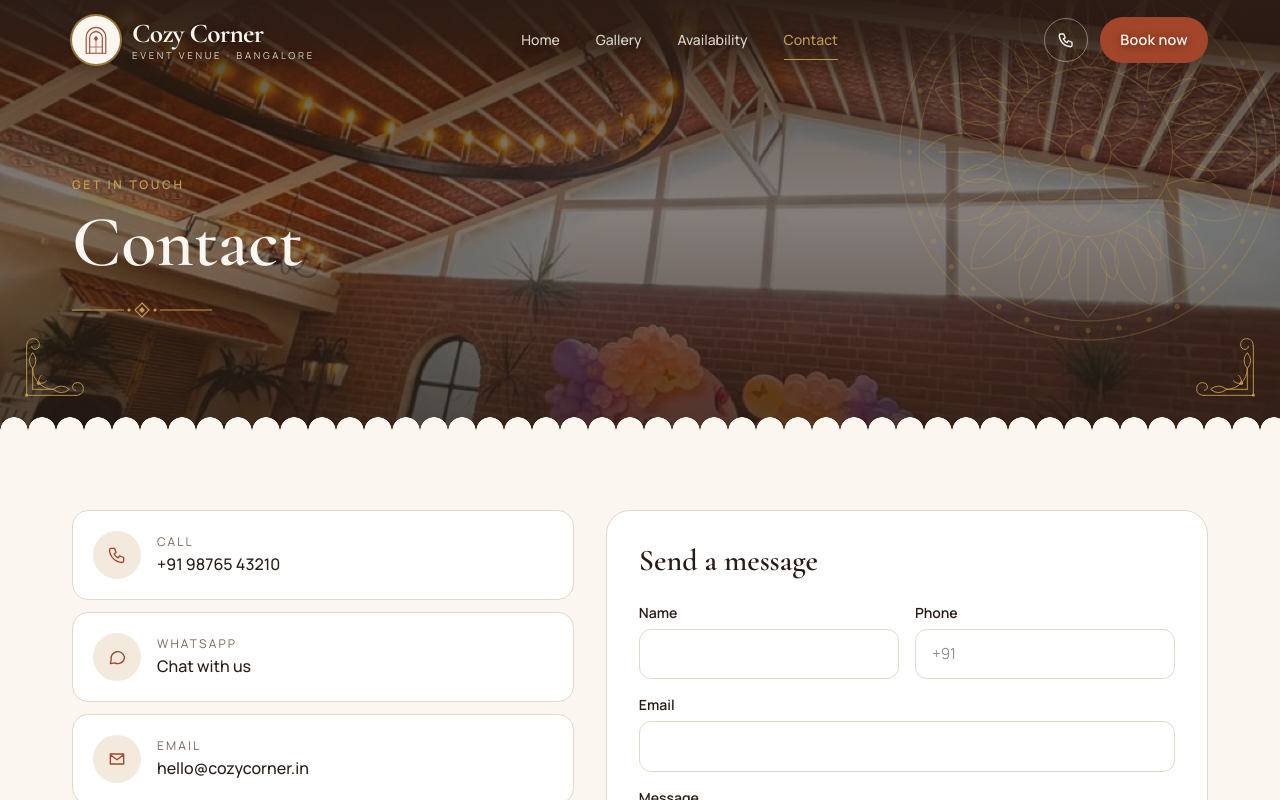
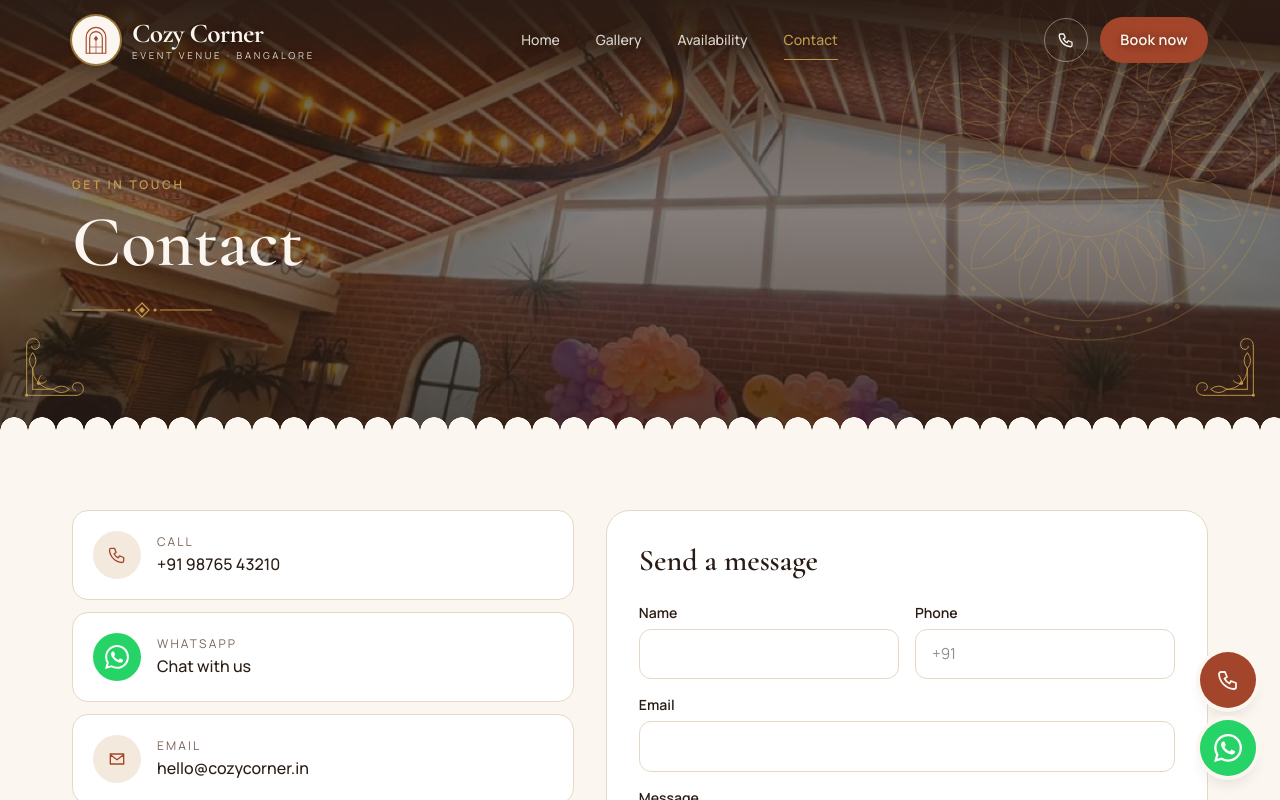
Before and after one commit to clevercroworg/cozy-corner, a Next.js app: page /contact in a window 1280 px wide. Shown: the top 800 px of the page. Built offline with nearby package versions, Linux system fonts and the light colour scheme.

Commit message:
Add sticky call and WhatsApp contact bar
Co-Authored-By: Claude Opus 5.5 <noreply@anthropic.com>

```diff
--- a/src/app/contact/page.tsx
+++ b/src/app/contact/page.tsx
@@ -1,6 +1,7 @@
 import type { Metadata } from "next";
 import { PageHeader } from "@/components/ornaments";
 import { photos } from "@/lib/gallery";
+import { WhatsAppIcon, whatsappHref } from "@/components/contact-bar";
 import { ContactForm } from "@/components/contact-form";
 import { site } from "@/lib/site";
 
@@ -9,7 +10,6 @@ export const metadata: Metadata = { title: "Contact" };
 const icons = {
   phone:
     "M5 4h4l2 5-2.5 1.5a11 11 0 0 0 5 5L15 13l5 2v4a2 2 0 0 1-2 2A16 16 0 0 1 3 6a2 2 0 0 1 2-2",
-  chat: "M21 12a8 8 0 0 1-11.6 7.1L4 20l1-4.6A8 8 0 1 1 21 12z",
   mail: "M4 6h16v12H4zM4 7l8 6 8-6",
   pin: "M12 21s-7-6-7-11a7 7 0 0 1 14 0c0 5-7 11-7 11zM12 12a2 2 0 1 0 0-4 2 2 0 0 0 0 4z",
 };
@@ -25,8 +25,8 @@ export default function ContactPage() {
     {
       label: "WhatsApp",
       value: "Chat with us",
-      href: `https://wa.me/${site.whatsapp}`,
-      icon: icons.chat,
+      href: whatsappHref,
+      icon: "whatsapp",
     },
     {
       label: "Email",
@@ -60,6 +60,11 @@ export default function ContactPage() {
                 rel="noreferrer"
                 className="flex items-center gap-4 rounded-2xl border border-line bg-white p-5 transition-colors hover:border-brick/40"
               >
+                {d.icon === "whatsapp" ? (
+                  <span className="grid size-12 shrink-0 place-items-center rounded-full bg-[#25D366] text-white">
+                    <WhatsAppIcon className="size-6" />
+                  </span>
+                ) : (
                   <span className="grid size-12 shrink-0 place-items-center rounded-full bg-sand text-brick">
                     <svg
                       width="20"
@@ -74,6 +79,7 @@ export default function ContactPage() {
                       <path d={d.icon} />
                     </svg>
                   </span>
+                )}
                 <span className="min-w-0">
                   <span className="block text-xs uppercase tracking-[0.18em] text-muted">
                     {d.label}
--- a/src/app/layout.tsx
+++ b/src/app/layout.tsx
@@ -1,6 +1,7 @@
 import type { Metadata } from "next";
 import { Cormorant_Garamond, Manrope } from "next/font/google";
 import { Header } from "@/components/header";
+import { ContactBar } from "@/components/contact-bar";
 import { Footer } from "@/components/footer";
 import { site } from "@/lib/site";
 import "./globals.css";
@@ -30,10 +31,11 @@ export default function RootLayout({ children }: LayoutProps<"/">) {
       lang="en"
       className={`${display.variable} ${body.variable} antialiased`}
     >
-      <body className="flex min-h-dvh flex-col font-sans">
+      <body className="flex min-h-dvh flex-col pb-[4.5rem] font-sans md:pb-0">
         <Header />
         <main className="flex-1">{children}</main>
         <Footer />
+        <ContactBar />
       </body>
     </html>
   );
--- /dev/null
+++ b/src/components/contact-bar.tsx
@@ -0,0 +1,97 @@
+import { site } from "@/lib/site";
+
+export const whatsappHref = `https://wa.me/${site.whatsapp}?text=${encodeURIComponent(
+  `Hi ${site.name}, I'd like to know about booking the venue.`,
+)}`;
+const telHref = `tel:${site.phone.replace(/\s/g, "")}`;
+
+export function WhatsAppIcon({ className = "" }: { className?: string }) {
+  return (
+    <svg
+      viewBox="0 0 24 24"
+      fill="currentColor"
+      aria-hidden
+      className={className}
+    >
+      <path d="M17.472 14.382c-.297-.149-1.758-.867-2.03-.967-.273-.099-.471-.148-.67.15-.197.297-.767.966-.94 1.164-.173.199-.347.223-.644.075-.297-.15-1.255-.463-2.39-1.475-.883-.788-1.48-1.761-1.653-2.059-.173-.297-.018-.458.13-.606.134-.133.298-.347.446-.52.149-.174.198-.298.298-.497.099-.198.05-.371-.025-.52-.075-.149-.669-1.612-.916-2.207-.242-.579-.487-.5-.669-.51-.173-.008-.371-.01-.57-.01-.198 0-.52.074-.792.372-.272.297-1.04 1.016-1.04 2.479 0 1.462 1.065 2.875 1.213 3.074.149.198 2.096 3.2 5.077 4.487.709.306 1.262.489 1.694.625.712.227 1.36.195 1.871.118.571-.085 1.758-.719 2.006-1.413.248-.694.248-1.289.173-1.413-.074-.124-.272-.198-.57-.347m-5.421 7.403h-.004a9.87 9.87 0 0 1-5.031-1.378l-.361-.214-3.741.982.998-3.648-.235-.374a9.86 9.86 0 0 1-1.51-5.26c.001-5.45 4.436-9.884 9.888-9.884 2.64 0 5.122 1.03 6.988 2.898a9.825 9.825 0 0 1 2.893 6.994c-.003 5.45-4.437 9.884-9.885 9.884m8.413-18.297A11.815 11.815 0 0 0 12.05 0C5.495 0 .16 5.335.157 11.892c0 2.096.547 4.142 1.588 5.945L.057 24l6.305-1.654a11.882 11.882 0 0 0 5.683 1.448h.005c6.554 0 11.89-5.335 11.893-11.893a11.821 11.821 0 0 0-3.48-8.413z" />
+    </svg>
+  );
+}
+
+function PhoneIcon({ className = "" }: { className?: string }) {
+  return (
+    <svg
+      viewBox="0 0 24 24"
+      fill="none"
+      stroke="currentColor"
+      strokeWidth="1.8"
+      strokeLinecap="round"
+      strokeLinejoin="round"
+      aria-hidden
+      className={className}
+    >
+      <path d="M5 4h4l2 5-2.5 1.5a11 11 0 0 0 5 5L15 13l5 2v4a2 2 0 0 1-2 2A16 16 0 0 1 3 6a2 2 0 0 1 2-2" />
+    </svg>
+  );
+}
+
+/** Call + WhatsApp: a sticky bottom bar on phones, floating buttons on larger screens. */
+export function ContactBar() {
+  return (
+    <>
+      {/* Phones */}
+      <div className="fixed inset-x-0 bottom-0 z-30 grid grid-cols-2 gap-2 border-t border-line bg-cream/95 px-3 pt-2.5 pb-[max(0.625rem,env(safe-area-inset-bottom))] shadow-[0_-8px_24px_-12px_rgb(42_28_21/0.3)] backdrop-blur-md md:hidden">
+        <a
+          href={telHref}
+          className="flex h-12 items-center justify-center gap-2 rounded-full bg-brick text-sm font-semibold text-cream active:bg-brick-dark"
+        >
+          <PhoneIcon className="size-5" />
+          Call now
+        </a>
+        <a
+          href={whatsappHref}
+          target="_blank"
+          rel="noreferrer"
+          className="flex h-12 items-center justify-center gap-2 rounded-full bg-[#25D366] text-sm font-semibold text-white active:bg-[#1ebe5b]"
+        >
+          <WhatsAppIcon className="size-5" />
+          WhatsApp
+        </a>
+      </div>
+
+      {/* Tablets & desktop */}
+      <div className="fixed bottom-6 right-6 z-30 hidden flex-col items-end gap-3 md:flex">
+        <a
+          href={telHref}
+          aria-label={`Call ${site.phone}`}
+          className="group flex items-center gap-3"
+        >
+          <span className="rounded-full bg-ink/85 px-3 py-1.5 text-xs font-medium text-cream opacity-0 shadow transition-opacity group-hover:opacity-100">
+            {site.phone}
+          </span>
+          <span className="grid size-14 place-items-center rounded-full bg-brick text-cream shadow-lg ring-4 ring-cream transition-transform group-hover:scale-105">
+            <PhoneIcon className="size-6" />
+          </span>
+        </a>
+        <a
+          href={whatsappHref}
+          target="_blank"
+          rel="noreferrer"
+          aria-label="Chat on WhatsApp"
+          className="group flex items-center gap-3"
+        >
+          <span className="rounded-full bg-ink/85 px-3 py-1.5 text-xs font-medium text-cream opacity-0 shadow transition-opacity group-hover:opacity-100">
+            Chat on WhatsApp
+          </span>
+          <span className="relative grid size-14 place-items-center rounded-full bg-[#25D366] text-white shadow-lg ring-4 ring-cream transition-transform group-hover:scale-105">
+            <span
+              aria-hidden
+              className="absolute inset-0 animate-ping rounded-full bg-[#25D366] opacity-30 [animation-duration:2.5s]"
+            />
+            <WhatsAppIcon className="relative size-7" />
+          </span>
+        </a>
+      </div>
+    </>
+  );
+}
```
Lines whose indentation alone changed are shown as unchanged.
